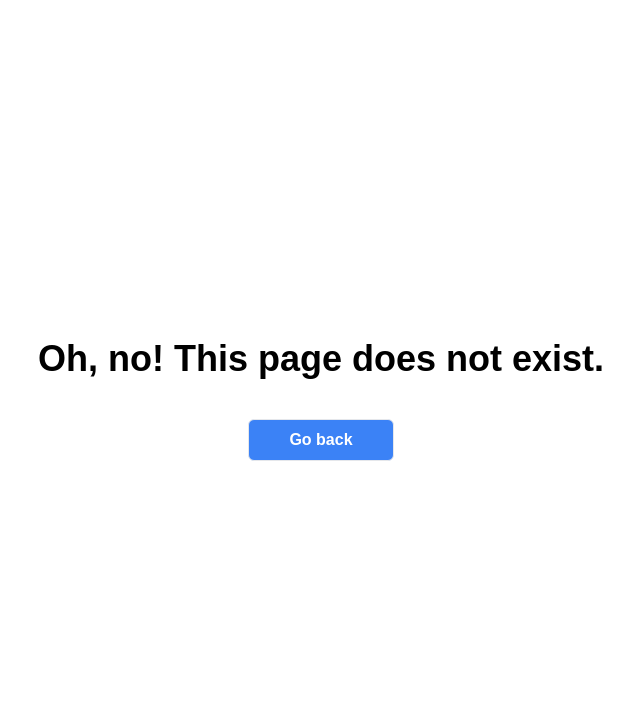
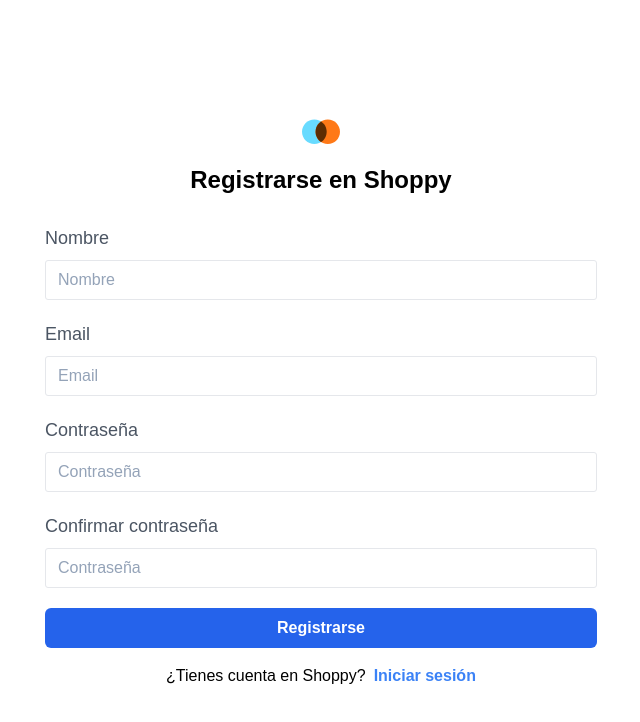
Before and after one commit to edward-bee/Shoppy, a React (Vite) app: page /register in a window 1280 px wide. Shown: the top 722 px of the page, without its empty margins (319-959 px from the left). Built offline with nearby package versions, Linux system fonts and the light colour scheme; no server answers.

Commit message:
feat: ✨ Add Register/Login page and data validation for the inputs form

```diff
--- a/src/App.jsx
+++ b/src/App.jsx
@@ -4,6 +4,8 @@
 import Details from './pages/Details'
 import Search from './pages/Search'
 import Categories from './pages/Categories'
+import Register from './pages/Register'
+import Login from './pages/Login'
 import './styles/index.css'
 
 function App () {
@@ -14,6 +16,8 @@
         <Route path='/product/:id' element={<Details />} />
         <Route path='/search' element={<Search />} />
         <Route path='/categories' element={<Categories />} />
+        <Route path='/register' element={<Register />} />
+        <Route path='/login' element={<Login />} />
         <Route path='*' element={<Error />} />
       </Routes>
     </BrowserRouter>
--- /dev/null
+++ b/src/components/Forms/ErrorMessage.jsx
@@ -0,0 +1,11 @@
+import React from 'react'
+
+function ErrorMessage ({ children, ...props }) {
+  return (
+    <p className='text-red-500 pt-1 text-sm' {...props}>
+      {children}
+    </p>
+  )
+}
+
+export default ErrorMessage
--- a/src/components/Forms/FormLabel.jsx
+++ b/src/components/Forms/FormLabel.jsx
@@ -0,0 +1,9 @@
+function FormLabel ({ children, ...props }) {
+  return (
+    <label className='text-lg text-gray-600 mb-2 block' {...props}>
+      {children}
+    </label>
+  )
+}
+
+export default FormLabel
--- a/src/components/Forms/Input.jsx
+++ b/src/components/Forms/Input.jsx
@@ -2,15 +2,14 @@
 
 const SIZE = {
   lg: 'px-4 h-12 text-lg',
-  md: 'px-4 h-10 text-base',
-  sm: 'px-3 h-8 text-sm',
+  md: 'px-3 h-10 text-base',
+  sm: 'px-2 h-8 text-sm',
   xs: 'px-2 h-6 text-xs'
 }
 
 function Input ({ size = 'md', ...props }) {
   return (
     <input
-      type='text'
       className={
         clsx(
           'w-full border rounded-[3px] focus:outline-none focus:border-sky-500 focus:ring-1 focus:ring-sky-500 placeholder-slate-400',
--- /dev/null
+++ b/src/hooks/useForm.jsx
@@ -0,0 +1,16 @@
+import { useState } from 'react'
+
+function useForm (initialValue) {
+  const [formData, setFormData] = useState(initialValue)
+
+  const handleInput = (e) => {
+    setFormData({
+      ...formData,
+      [e.target.id]: e.target.value
+    })
+  }
+
+  return { formData, handleInput }
+}
+
+export default useForm
--- /dev/null
+++ b/src/pages/Login.jsx
@@ -0,0 +1,70 @@
+import Input from '@/components/Forms/Input'
+import FormLabel from '@/components/Forms/FormLabel'
+import Button from '@/common/Button'
+import Logo from '@/common/Logo'
+import { Link } from 'react-router-dom'
+import useForm from '@/hooks/useForm'
+import { LOGIN_INITIAL_VALUES } from '@/utils/constants'
+import { useState } from 'react'
+import loginForm from '@/utils/helpers/loginDTO'
+import ErrorMessage from '@/components/Forms/ErrorMessage'
+
+function Login () {
+  const { formData, handleInput } = useForm(LOGIN_INITIAL_VALUES)
+  const [formErrors, setFormErrors] = useState({})
+
+  const handleSubmit = async (e) => {
+    e.preventDefault()
+    const errors = loginForm(formData)
+
+    if (Object.keys(errors).length > 0) setFormErrors(errors)
+  }
+
+  return (
+    <div className='h-screen px-3 mx-auto flex flex-col justify-center max-w-xl'>
+      <div className='flex flex-col items-center mb-4'>
+        <Logo />
+        <h1 className='py-3 font-bold text-2xl text-center'>
+          Iniciar sesión en Shoppy
+        </h1>
+      </div>
+
+      <form className='grid gap-4' onSubmit={handleSubmit}>
+        <div>
+          <FormLabel htmlFor='email'>Email</FormLabel>
+          <Input
+            placeholder='Email'
+            type='email'
+            id='email'
+            onChange={handleInput}
+          />
+          <ErrorMessage>{formErrors.email}</ErrorMessage>
+        </div>
+
+        <div>
+          <FormLabel htmlFor='password'>Contraseña</FormLabel>
+          <Input
+            placeholder='Contraseña'
+            type='password'
+            id='password'
+            onChange={handleInput}
+          />
+          <ErrorMessage>{formErrors.password}</ErrorMessage>
+        </div>
+
+        <Button kind='secondary' type='submit'>
+          Iniciar sesión
+        </Button>
+      </form>
+
+      <div className='mt-4 flex flex-wrap items-center justify-center'>
+        <p>¿Aún no cuenta en Shoppy?</p>
+        <Link to='/register' className='text-blue-500 font-bold pl-2'>
+          Registrarse
+        </Link>
+      </div>
+    </div>
+  )
+}
+
+export default Login
--- /dev/null
+++ b/src/pages/Register.jsx
@@ -0,0 +1,92 @@
+import Input from '@/components/Forms/Input'
+import FormLabel from '@/components/Forms/FormLabel'
+import Button from '@/common/Button'
+import Logo from '@/common/Logo'
+import { Link } from 'react-router-dom'
+import useForm from '@/hooks/useForm'
+import { REGISTER_INITIAL_VALUES } from '@/utils/constants'
+import { useState } from 'react'
+import registerForm from '@/utils/helpers/registerDTO'
+import ErrorMessage from '@/components/Forms/ErrorMessage'
+
+function Register () {
+  const { formData, handleInput } = useForm(REGISTER_INITIAL_VALUES)
+  const [formErrors, setFormErrors] = useState({})
+
+  const handleSubmit = async (e) => {
+    e.preventDefault()
+    const errors = registerForm(formData)
+
+    if (Object.keys(errors).length > 0) setFormErrors(errors)
+  }
+
+  return (
+    <div className='h-screen px-3 mx-auto flex flex-col justify-center max-w-xl'>
+      <div className='flex flex-col items-center mb-4'>
+        <Logo />
+        <h1 className='py-3 font-bold text-2xl text-center'>
+          Registrarse en Shoppy
+        </h1>
+      </div>
+
+      <form className='grid gap-4' onSubmit={handleSubmit}>
+        <div>
+          <FormLabel htmlFor='name'>Nombre</FormLabel>
+          <Input
+            placeholder='Nombre'
+            type='text'
+            id='name'
+            onChange={handleInput}
+          />
+          <ErrorMessage>{formErrors.name}</ErrorMessage>
+        </div>
+
+        <div>
+          <FormLabel htmlFor='email'>Email</FormLabel>
+          <Input
+            placeholder='Email'
+            type='email'
+            id='email'
+            onChange={handleInput}
+          />
+          <ErrorMessage>{formErrors.email}</ErrorMessage>
+        </div>
+
+        <div>
+          <FormLabel htmlFor='password'>Contraseña</FormLabel>
+          <Input
+            placeholder='Contraseña'
+            type='password'
+            id='password'
+            onChange={handleInput}
+          />
+          <ErrorMessage>{formErrors.password}</ErrorMessage>
+        </div>
+
+        <div>
+          <FormLabel htmlFor='confirm-password'>Confirmar contraseña</FormLabel>
+          <Input
+            placeholder='Contraseña'
+            type='password'
+            id='confirm-password'
+            onChange={handleInput}
+          />
+          <ErrorMessage>{formErrors.confirmPassword}</ErrorMessage>
+        </div>
+
+        <Button kind='secondary' type='submit'>
+          Registrarse
+        </Button>
+      </form>
+
+      <div className='mt-4 flex flex-wrap items-center justify-center'>
+        <p>¿Tienes cuenta en Shoppy?</p>
+        <Link to='/login' className='text-blue-500 font-bold pl-2'>
+          Iniciar sesión
+        </Link>
+      </div>
+    </div>
+  )
+}
+
+export default Register
--- a/src/utils/constants/index.js
+++ b/src/utils/constants/index.js
@@ -3,3 +3,15 @@
 export const getRecommendations = `${API_URL}/api/v1/product?limit=8`
 export const getSingleProduct = `${API_URL}/api/v1/product`
 export const getProducts = `${API_URL}/api/v1/product/search?limit=12`
+
+export const REGISTER_INITIAL_VALUES = {
+  email: '',
+  name: '',
+  password: '',
+  confirmPassword: ''
+}
+
+export const LOGIN_INITIAL_VALUES = {
+  email: '',
+  password: ''
+}
--- /dev/null
+++ b/src/utils/helpers/emailValidation.js
@@ -0,0 +1,6 @@
+/* eslint-disable no-useless-escape */
+export const emailValidation = (email) => {
+  const emailRegex = /^(([^<>()\[\]\\.,;:\s@"]+(\.[^<>()\[\]\\.,;:\s@"]+)*)|(".+"))@((\[[0-9]{1,3}\.[0-9]{1,3}\.[0-9]{1,3}\.[0-9]{1,3}\])|(([a-zA-Z\-0-9]+\.)+[a-zA-Z]{2,}))$/
+
+  return emailRegex.test(String(email).toLowerCase())
+}
--- /dev/null
+++ b/src/utils/helpers/loginDTO.js
@@ -0,0 +1,22 @@
+import { emailValidation } from './emailValidation'
+
+const loginForm = (values) => {
+  const errors = {}
+  const { email, password } = values
+
+  if (!emailValidation(email)) {
+    errors.email = 'El email no es válido'
+  }
+
+  if (password.length < 8) {
+    errors.password = 'La contraseña debe contener un mínimo de 8 caracteres'
+  }
+
+  if (password.length > 20) {
+    errors.password = 'La contraseña debe contener un máximo  de 20 caracteres'
+  }
+
+  return errors
+}
+
+export default loginForm
--- /dev/null
+++ b/src/utils/helpers/registerDTO.js
@@ -0,0 +1,37 @@
+import { emailValidation } from './emailValidation'
+
+const registerForm = (values) => {
+  const errors = {}
+  const { email, password, name, confirmPassword } = values
+
+  if (!emailValidation(email)) {
+    errors.email = 'El email no es válido'
+  }
+
+  if (password.length < 8 && confirmPassword.length < 8) {
+    errors.password = 'La contraseña debe contener un mínimo de 8 caracteres'
+    errors.confirmPassword = 'La contraseña debe contener un mínimo de 8 caracteres'
+  }
+
+  if (password.length > 20 && confirmPassword.length > 20) {
+    errors.password = 'La contraseña debe contener un máximo  de 20 caracteres'
+    errors.confirmPassword = 'La contraseña debe contener un máximo  de 20 caracteres'
+  }
+
+  if (password !== confirmPassword) {
+    errors.password = 'Las contraseñas deben coincidir'
+    errors.confirmPassword = 'Las contraseñas deben coincidir'
+  }
+
+  if (name.length < 3) {
+    errors.name = 'El nombre debe contener un mínimo de 3 caracteres'
+  }
+
+  if (name.length > 20) {
+    errors.name = 'El nombre debe contener un máximo  de 20 caracteres'
+  }
+
+  return errors
+}
+
+export default registerForm
```
